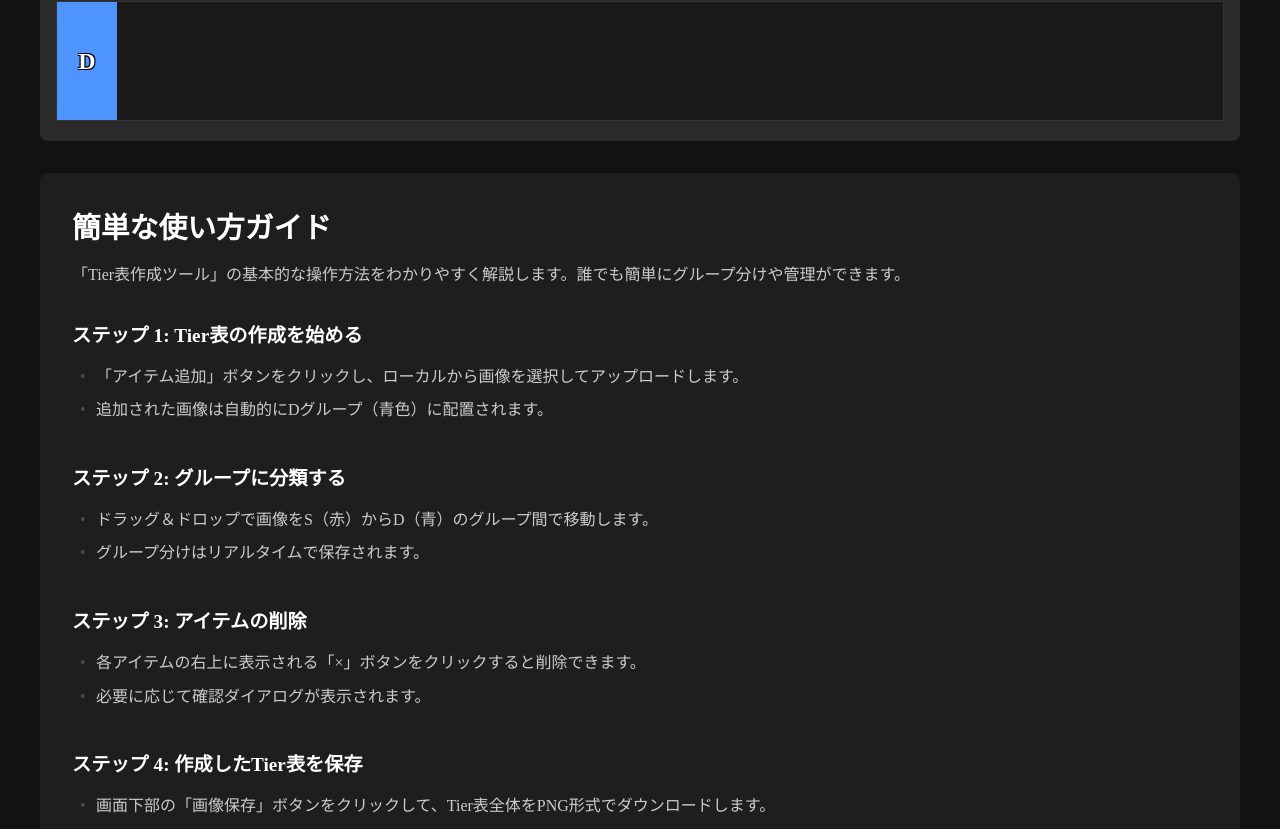
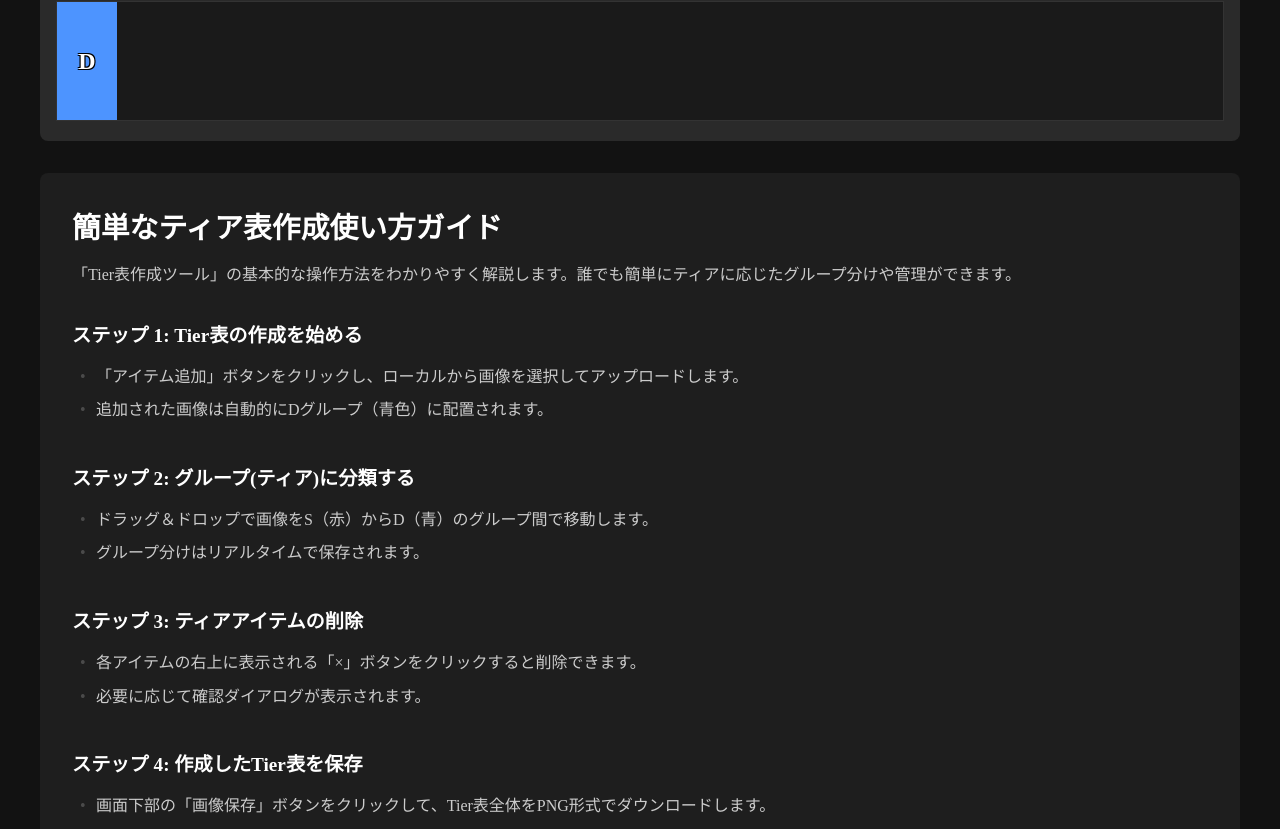
Before and after one commit to penicillin0/tier-list-maker, a Next.js app: page / in a window 1280 px wide. Shown: the part 662-1491 px from the top of the page. Built offline with nearby package versions, Linux system fonts and the light colour scheme.

Commit message:
使い方ガイドのテキストを更新し、ティア表作成に関する説明を明確化

```diff
--- a/src/components/UsageGuide/index.tsx
+++ b/src/components/UsageGuide/index.tsx
@@ -3,9 +3,9 @@ import styles from './styles.module.scss'
 export default function UsageGuide() {
   return (
     <section className={styles.section}>
-      <h2 className={styles.heading}>簡単な使い方ガイド</h2>
+      <h2 className={styles.heading}>簡単なティア表作成使い方ガイド</h2>
       <p className={styles.overview}>
-        「Tier表作成ツール」の基本的な操作方法をわかりやすく解説します。誰でも簡単にグループ分けや管理ができます。
+        「Tier表作成ツール」の基本的な操作方法をわかりやすく解説します。誰でも簡単にティアに応じたグループ分けや管理ができます。
       </p>
       <div className={styles.steps}>
         <div className={styles.step}>
@@ -18,7 +18,7 @@ export default function UsageGuide() {
           </ul>
         </div>
         <div className={styles.step}>
-          <h3>ステップ 2: グループに分類する</h3>
+          <h3>ステップ 2: グループ(ティア)に分類する</h3>
           <ul>
             <li>
               ドラッグ＆ドロップで画像をS（赤）からD（青）のグループ間で移動します。
@@ -27,7 +27,7 @@ export default function UsageGuide() {
           </ul>
         </div>
         <div className={styles.step}>
-          <h3>ステップ 3: アイテムの削除</h3>
+          <h3>ステップ 3: ティアアイテムの削除</h3>
           <ul>
             <li>
               各アイテムの右上に表示される「×」ボタンをクリックすると削除できます。
```
